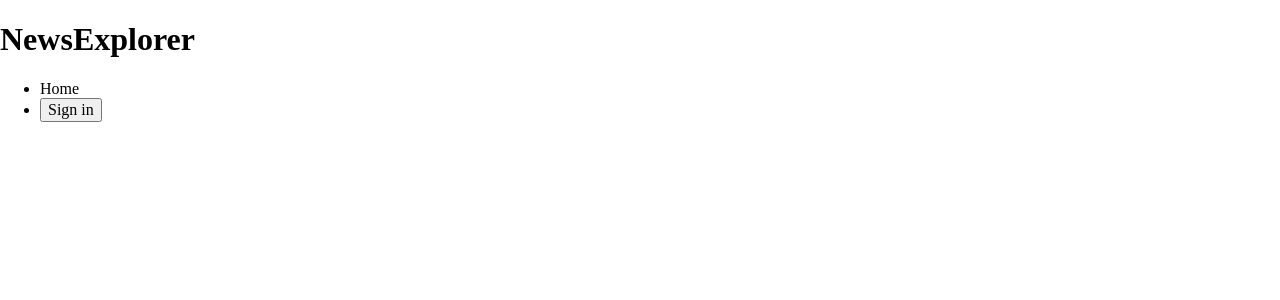
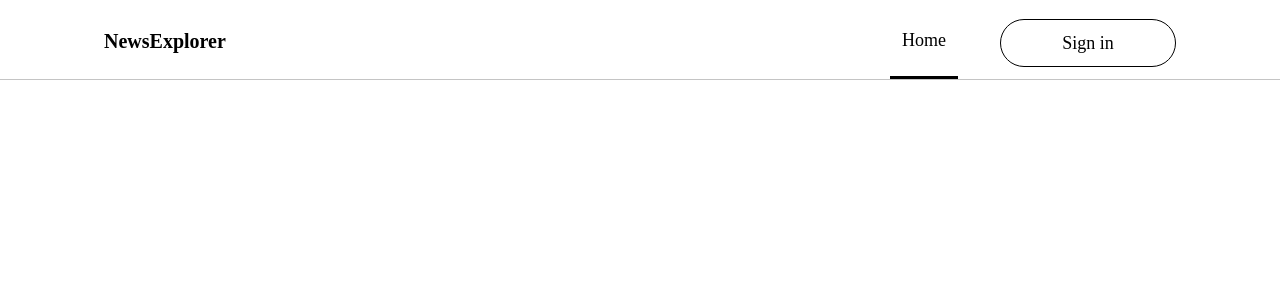
Before and after one commit to save-on/news-explorer-frontend, a React (Vite) app: page / in a window 1280 px wide. Shown: the top 300 px of the page. Built offline with nearby package versions, Linux system fonts and the light colour scheme.

Commit message:
add Navigation Component

```diff
--- a/src/components/App/App.css
+++ b/src/components/App/App.css
@@ -0,0 +1,4 @@
+.app__content {
+  margin: 0 auto;
+  max-width: 1440px;
+}
--- a/src/components/Navigation/Navigation.css
+++ b/src/components/Navigation/Navigation.css
@@ -1,17 +1,47 @@
 .nav-bar {
+  display: flex;
+  justify-content: space-between;
+  padding: 0 104px;
+  border-bottom: 1px solid #c4c4c4;
 }
 
 .nav-bar__logo {
+  margin: 30px 0 26px;
+  /* font-family: "Roboto Slab"; */
+  font-weight: 700;
+  font-size: 20px;
 }
 
 .nav-bar__content {
+  display: flex;
+  list-style-type: none;
+  gap: 42px;
+  padding: 0;
+  margin: 0;
 }
 
 .nav-bar__home-btn {
+  /* font-family: "Roboto"; */
+  text-align: center;
+  font-size: 18px;
+  margin: 30px 0 0;
+  width: 68px;
+  border-bottom: 3px solid black;
+  cursor: pointer;
 }
 
 .nav-bar__signin {
+  margin: 19px 0 0;
 }
 
 .nav-bar__signin-btn {
+  /* font-family: "Roboto"; */
+  width: 176px;
+  height: 48px;
+  padding: 0;
+  border: 1px solid black;
+  background: none;
+  border-radius: 30px;
+  font-size: 18px;
+  cursor: pointer;
 }
```
